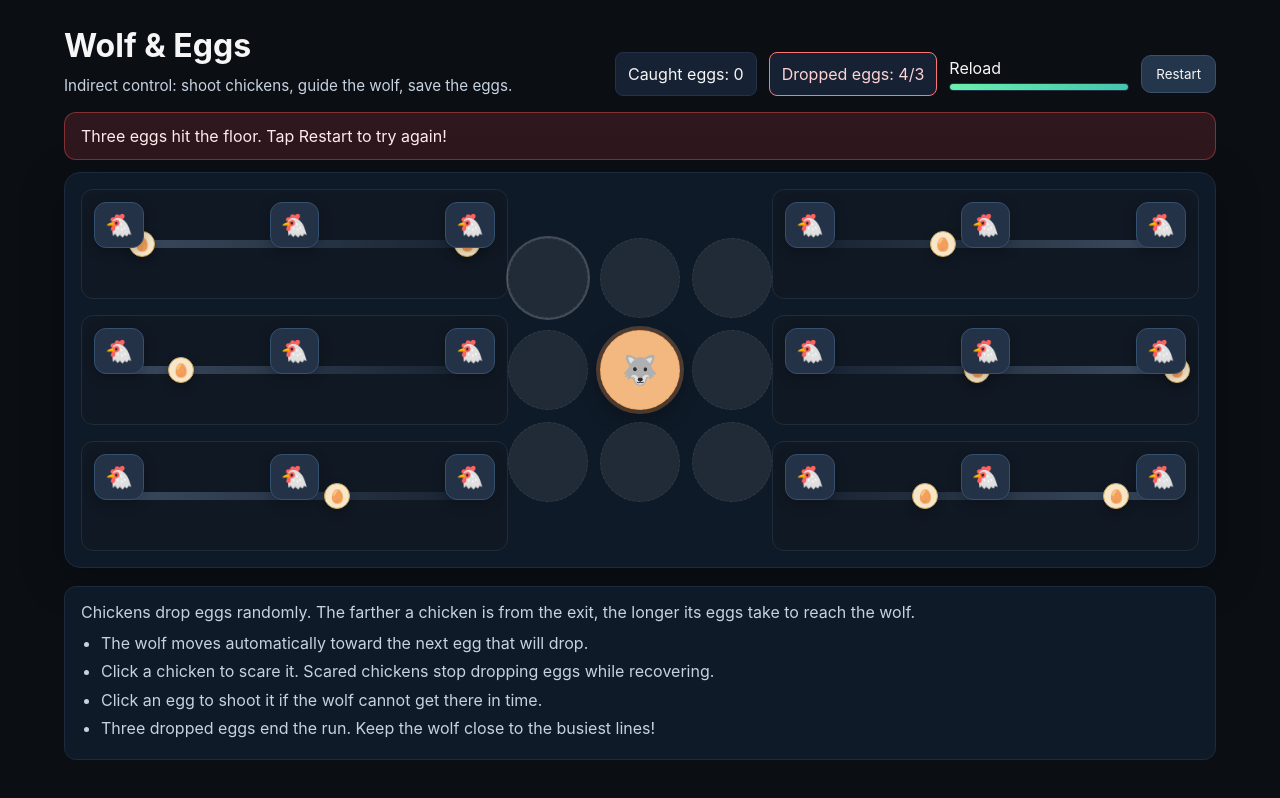
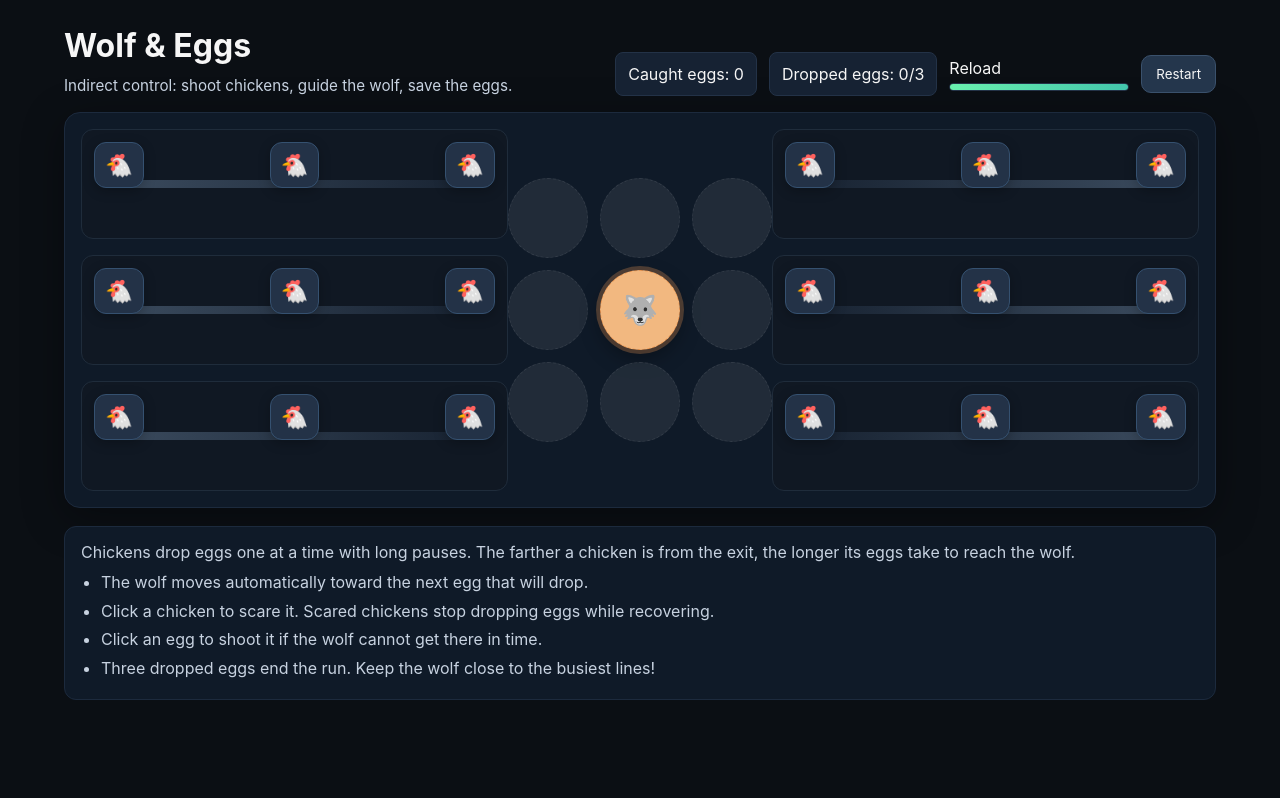
Before and after one commit to nikitabelotelov-ciliz/shooter-game, a React (Vite) app: page / in a window 1280 px wide. Built offline with nearby package versions, Linux system fonts and the light colour scheme.

Commit message:
Slow egg spawns and align fall timing

```diff
--- a/src/App.tsx
+++ b/src/App.tsx
@@ -30,8 +30,11 @@
 const SHOOT_COOLDOWN_MS = 900
 const CHICKEN_DISABLE_MS = 4500
 const WOLF_STEP_MS = 240
-const EGG_DROP_CHANCE = 0.025
-const BASE_SPEED = 0.45
+const EGG_SPEED = 0.45
+const MIN_SPAWN_MS = 10000
+const MAX_SPAWN_MS = 20000
+
+const nextSpawnDelay = () => MIN_SPAWN_MS + Math.random() * (MAX_SPAWN_MS - MIN_SPAWN_MS)
 
 const initialChickens = (): Chicken[] => {
   const list: Chicken[] = []
@@ -65,6 +68,7 @@
   const [droppedEggs, setDroppedEggs] = useState(0)
   const [gameOver, setGameOver] = useState(false)
   const [reloadUntil, setReloadUntil] = useState<number>(0)
+  const [nextEggSpawnAt, setNextEggSpawnAt] = useState(() => performance.now() + nextSpawnDelay())
 
   useEffect(() => {
     const timer = setInterval(() => {
@@ -97,32 +101,30 @@
           }
         })
 
-        const spawned: Egg[] = []
-        chickens.forEach((chicken) => {
-          if (chicken.cooldown > 0 || Math.random() > EGG_DROP_CHANCE) return
+        let spawnEgg: Egg | null = null
 
-          const hasRecentEgg = survivors.some(
-            (egg) => egg.side === chicken.side && egg.row === chicken.row && egg.progress < 0.5,
-          )
-          if (hasRecentEgg) return
+        if (!gameOver && performance.now() >= nextEggSpawnAt) {
+          const available = chickens.filter((chicken) => chicken.cooldown <= 0)
+          if (available.length) {
+            const chicken = available[Math.floor(Math.random() * available.length)]
+            const startProgress = (chicken.slot + 1) / (CHICKENS_PER_ROW + 1)
+            spawnEgg = {
+              id: `${chicken.id}-${Date.now()}-${Math.random().toFixed(4)}`,
+              side: chicken.side,
+              row: chicken.row,
+              progress: startProgress,
+              speed: EGG_SPEED,
+            }
+          }
+          setNextEggSpawnAt(performance.now() + nextSpawnDelay())
+        }
 
-          const slotFactor = CHICKENS_PER_ROW - chicken.slot
-          const speed = (BASE_SPEED / slotFactor) * 0.9
-          spawned.push({
-            id: `${chicken.id}-${Date.now()}-${Math.random().toFixed(4)}`,
-            side: chicken.side,
-            row: chicken.row,
-            progress: 0,
-            speed,
-          })
-        })
-
-        return [...survivors, ...spawned]
+        return spawnEgg ? [...survivors, spawnEgg] : survivors
       })
     }, TICK_MS)
 
     return () => clearInterval(timer)
-  }, [chickens, wolfPosition])
+  }, [chickens, wolfPosition, gameOver, nextEggSpawnAt])
 
   useEffect(() => {
     if (droppedEggs >= 3) {
@@ -209,6 +211,7 @@
     setDroppedEggs(0)
     setGameOver(false)
     setReloadUntil(0)
+    setNextEggSpawnAt(performance.now() + nextSpawnDelay())
   }
 
   const reloadProgress = (() => {
@@ -278,7 +281,7 @@
       </div>
 
       <div className="instructions">
-        <p>Chickens drop eggs randomly. The farther a chicken is from the exit, the longer its eggs take to reach the wolf.</p>
+        <p>Chickens drop eggs one at a time with long pauses. The farther a chicken is from the exit, the longer its eggs take to reach the wolf.</p>
         <ul>
           <li>The wolf moves automatically toward the next egg that will drop.</li>
           <li>Click a chicken to scare it. Scared chickens stop dropping eggs while recovering.</li>
```
